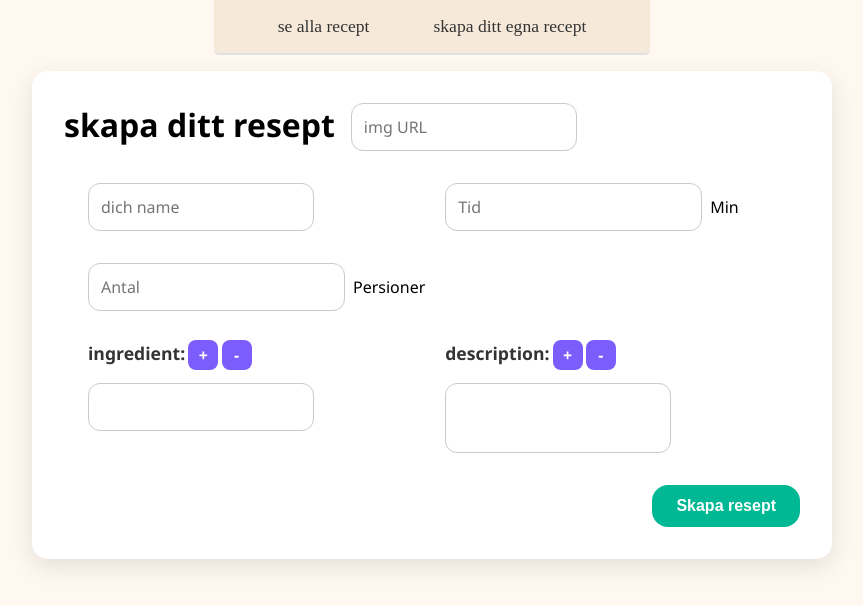
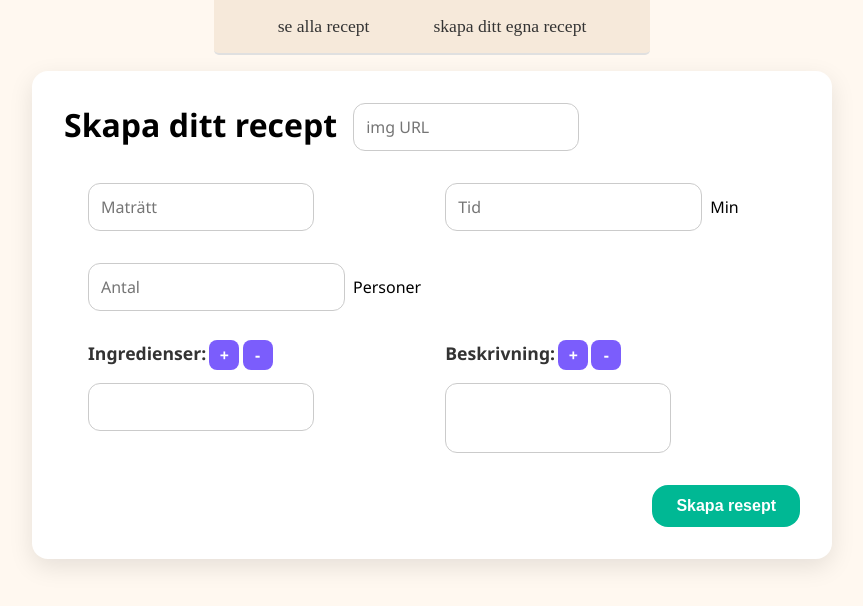
Before and after one commit to Carl-JohanK/PM_Frontend, a React (Vite) app: page /food/create in a window 1280 px wide. Shown: the top 606 px of the page, without its empty margins (208-1071 px from the left). Built offline with nearby package versions, Linux system fonts and the light colour scheme; no server answers.

Commit message:
fixed over all styling

```diff
--- a/src/components/CreateRecipe/CreateRecipe.tsx
+++ b/src/components/CreateRecipe/CreateRecipe.tsx
@@ -89,7 +89,7 @@ function CerateRecipe({ createRescipe, fetchAllRescipes }: prop) {
     return (
         <form onSubmit={submitRecipe} action="supmit" className="form">
             <div className="form-header">
-                <h1>skapa ditt resept</h1>
+                <h1>Skapa ditt recept</h1>
                 <textarea
                     className="input-box"
                     placeholder="img URL"
@@ -104,7 +104,7 @@ function CerateRecipe({ createRescipe, fetchAllRescipes }: prop) {
                     <section className="form-input extra-gap">
                         <textarea
                             className="input-box"
-                            placeholder="dich name"
+                            placeholder="Maträtt"
                             onChange={handleInput}
                             required
                             name="dish_name"
@@ -135,7 +135,7 @@ function CerateRecipe({ createRescipe, fetchAllRescipes }: prop) {
                                 name="portion_size"
                                 min="1"
                             />
-                            <p>Persioner</p>
+                            <p>Personer</p>
                         </div>
                     </section>
                 </article>
@@ -143,7 +143,7 @@ function CerateRecipe({ createRescipe, fetchAllRescipes }: prop) {
                 <article className="side-content extra-gap">
                     <section className="list-items">
                         <div className="form-input">
-                            <h3>ingredient:</h3>
+                            <h3>Ingredienser:</h3>
 
                             <div className="div-button"
                                 onClick={() => handleArrayLength("ingredients", true)}>+</div>
@@ -168,7 +168,7 @@ function CerateRecipe({ createRescipe, fetchAllRescipes }: prop) {
 
                     <section className="list-items">
                         <div className="form-input">
-                            <h3>description:</h3>
+                            <h3>Beskrivning:</h3>
 
                             <div className="div-button"
                                 onClick={() => handleArrayLength("descriptions", true)}>+</div>
--- a/src/components/FoodRecipe/FoodRecipe.css
+++ b/src/components/FoodRecipe/FoodRecipe.css
@@ -27,11 +27,13 @@
   font-size: 2rem;
   margin-bottom: 0.5rem;
   color: #2c1e1e;
+  text-transform: capitalize;
 }
 
 .recipe-header p {
   font-size: 1rem;
   color: #555;
+  text-transform: capitalize;
 }
 
 .recipe-ingredients h3,
@@ -41,16 +43,19 @@
   border-bottom: 2px solid #d9bca3;
   padding-bottom: 0.3rem;
   color: #3b2f2f;
+  text-transform: capitalize;
 }
 
 .recipe-ingredients ul,
 .recipe-instructions ol {
   padding-left: 1.3rem;
   margin-top: 1rem;
+  text-transform: capitalize;
 }
 
 .recipe-ingredients li,
 .recipe-instructions li {
   margin-bottom: 0.4rem;
   line-height: 1.5;
+  text-transform: capitalize;
 }
--- a/src/components/FoodRecipe/FoodRecipe.tsx
+++ b/src/components/FoodRecipe/FoodRecipe.tsx
@@ -35,7 +35,7 @@ function FoodRecipe({ rescipe, fetchRequest }: Props) {
       </section>
 
       <section className="recipe-ingredients">
-        <h3>ingrediens</h3>
+        <h3>Ingredienser</h3>
         <ul>
           {
             rescipe.ingredients.map(ingredient => {
@@ -46,7 +46,7 @@ function FoodRecipe({ rescipe, fetchRequest }: Props) {
       </section>
 
       <section className="recipe-instructions">
-        <h3>discription</h3>
+        <h3>Beskrivning</h3>
         <ol>
           {
             rescipe.descriptions.map(info => {
--- a/src/components/Foods/FoodItem.css
+++ b/src/components/Foods/FoodItem.css
@@ -32,11 +32,13 @@
   .rescipe-box h1 {
     font-size: 1.4rem;
     color: #333;
+    text-transform: capitalize;
   }
 
   .rescipe-box h2 {
     font-size: 1rem;
     color: #666;
+    text-transform: capitalize;
   }
 
   .image-style {
--- a/src/components/Foods/FoodItem.tsx
+++ b/src/components/Foods/FoodItem.tsx
@@ -12,9 +12,9 @@ function FoodItem({ rescipe }: Props) {
     <Link className="link-style" to={'/food/recipe/' + rescipe.id}>
       <section className="rescipe-box">
         <div className="card-wraper">
-          <h2>{rescipe.time} Min</h2>
+          <h2>{rescipe.time} min</h2>
           <span>-</span>
-          <h2>{rescipe.portion_size} Personer</h2>
+          <h2>{rescipe.portion_size} personer</h2>
         </div>
         <h1>{rescipe.dish_name}</h1>
         <img className="image-style" src={rescipe.image} alt={'image of ' + rescipe.dish_name} />
--- a/src/components/Foods/FoodList.tsx
+++ b/src/components/Foods/FoodList.tsx
@@ -51,7 +51,7 @@ function FoodList({ rescipes }: Props) {
           className="serech-box"
           type="text"
           placeholder="Sök recept..." />
-        <button onClick={handleSupriseMe}>överaska mig</button>
+        <button onClick={handleSupriseMe}>Överaska mig</button>
       </div>
       <article className="list-body">
         {
```
Lines whose indentation alone changed are shown as unchanged.
